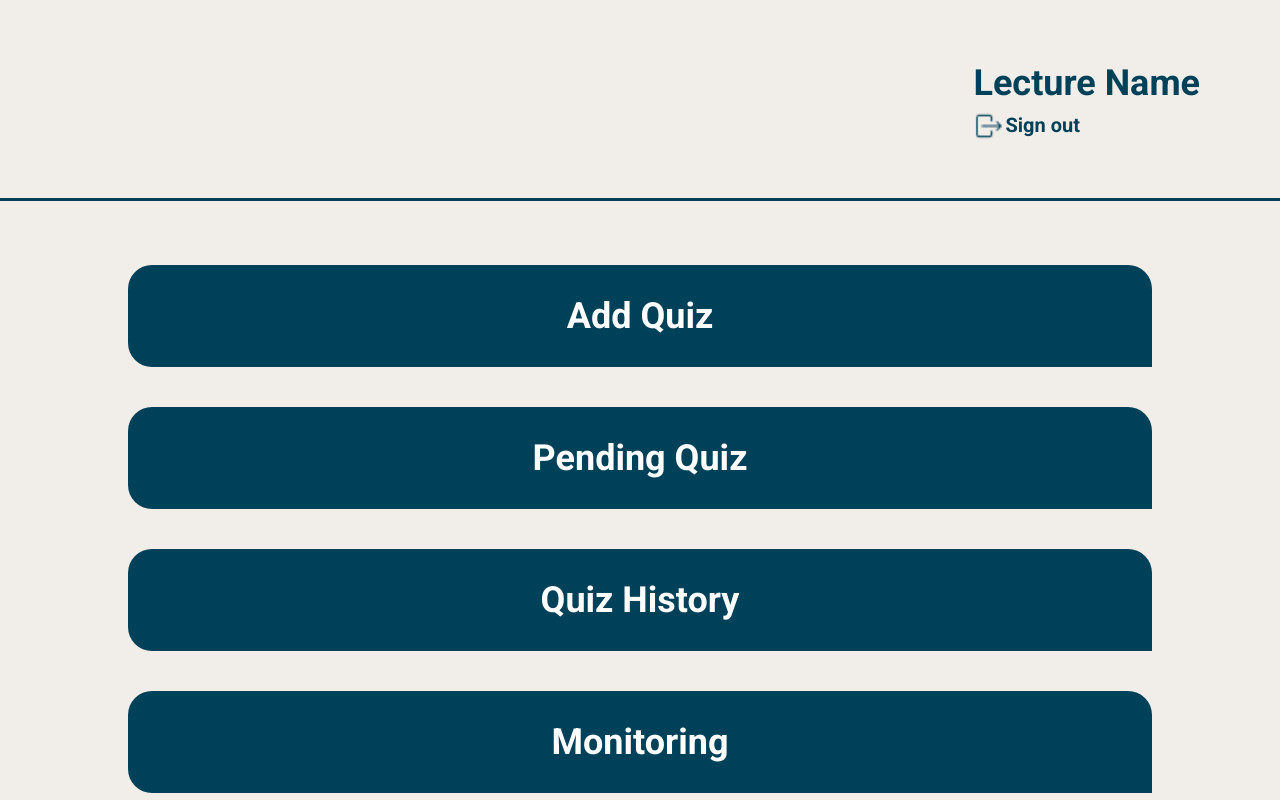
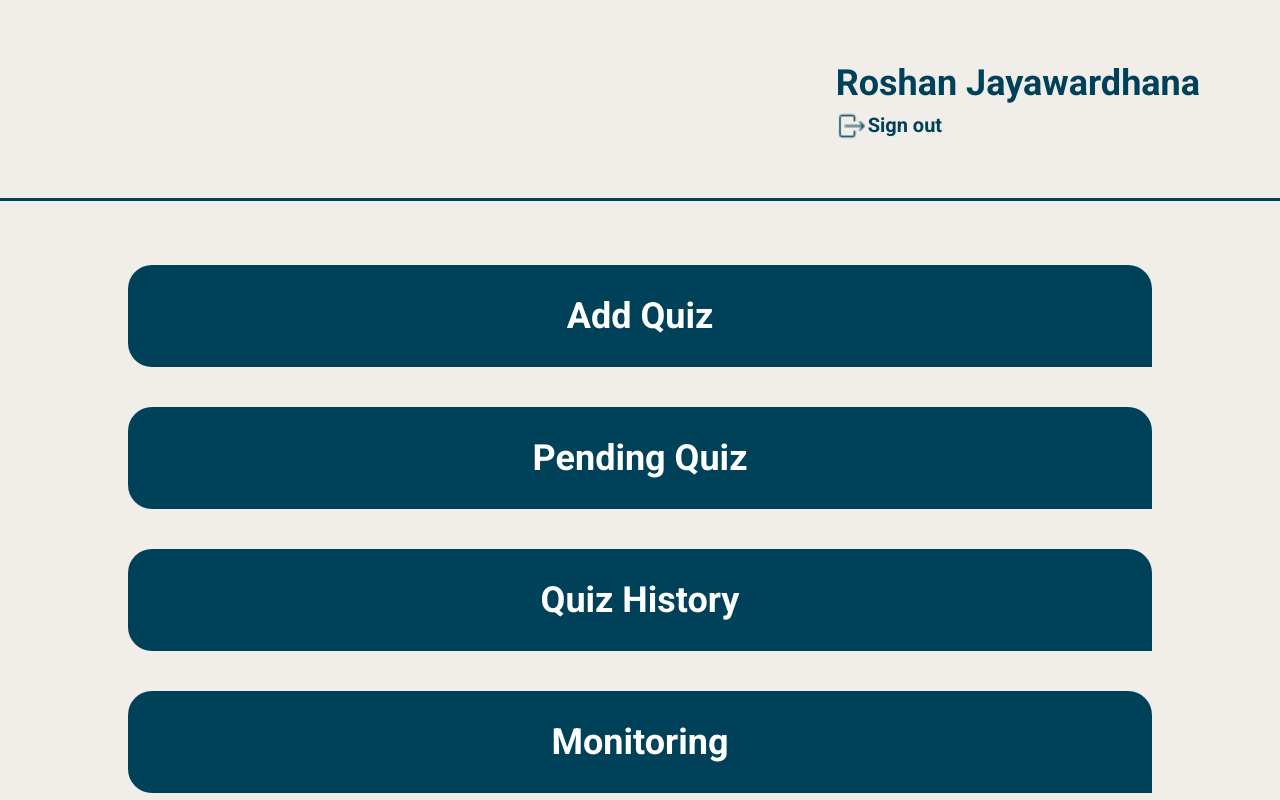
Before and after one commit to KasunNiluminda/echo_exame_final_1, a React (Vite) app in the folder frontend/: page /lecturehome in a window 1280 px wide. Shown: the top 800 px of the page. Built offline with nearby package versions, Linux system fonts and the light colour scheme.

Commit message:
lecture home midied

```diff
--- a/frontend/src/components/lecture-home.jsx
+++ b/frontend/src/components/lecture-home.jsx
@@ -45,7 +45,7 @@ function lectureHome() {
       <div>
         <div className="flex py-14 px-20 justify-end">
           <div>
-            <h4 className="capitalize text-primary">Lecture Name</h4>
+            <h4 className="capitalize text-primary">Roshan jayawardhana</h4>
             <div className="flex logout" onClick={onLogout}>
               <img src={SignoutIcon} className="h-8" />
               <p className="text-primary font-semibold">Sign out</p>
@@ -56,7 +56,7 @@ function lectureHome() {
         <div className="container mx-auto mt-16">
           <Link
             onClick={() => setShowQuizPopup(true)}
-            to="#"
+            to="/add-quiz"
             className="flex justify-center py-6 rounded-t-3xl rounded-bl-3xl mx-32 bg-primary">
             <h4 className="text-white capitalize text-center">add quiz</h4>
           </Link>
@@ -66,7 +66,7 @@ function lectureHome() {
             <h4 className="text-white capitalize text-center">pending quiz</h4>
           </Link>
           <Link
-            to="#"
+            to="/quiz-history"
             className="flex justify-center py-6 mt-10 rounded-t-3xl rounded-bl-3xl mx-32 bg-primary">
             <h4 className="text-white capitalize text-center">quiz history</h4>
           </Link>
```
